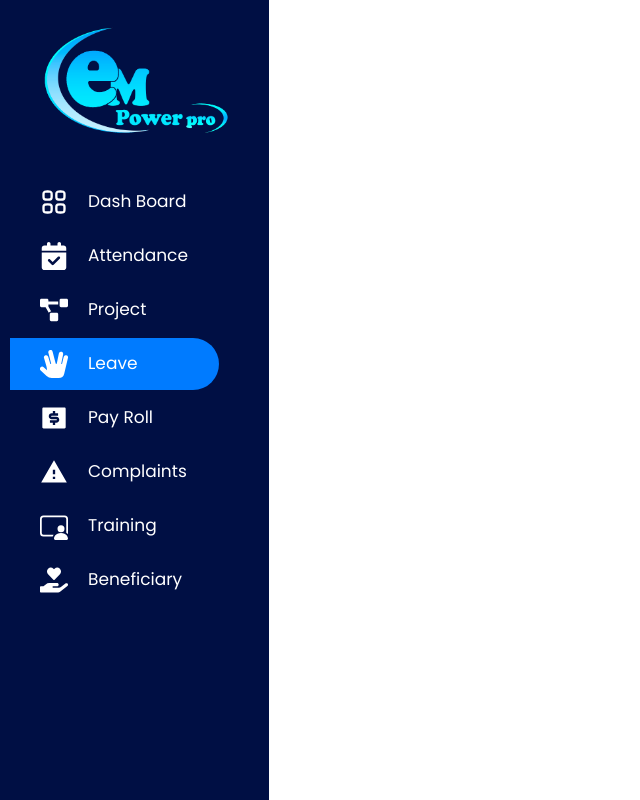
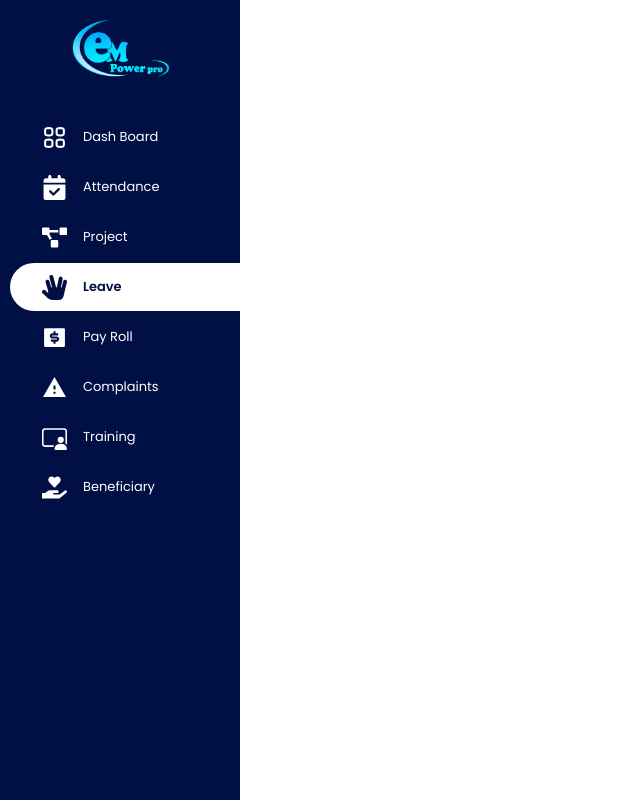
Before and after one commit to Samaralagan/EmPowerPro, a React (Create React App) app: page /Leave in a window 1280 px wide. Shown: the whole page, without its empty margins (0-640 px from the left). Built offline with nearby package versions, Linux system fonts and the light colour scheme.

Commit message:
Started the attendance page and do some changes to the sidebar and topbar

```diff
--- a/src/App.js
+++ b/src/App.js
@@ -9,6 +9,7 @@ import LoginPage from './pages/LoginPage.jsx';
 import SideBar from './components/common/SideBar.jsx';
 import { BrowserRouter as Router, Routes, Route } from 'react-router-dom';
 import TrainingPage from './pages/TrainingPage.jsx';
+import AttendancePage from './pages/AttendancePage.jsx';
 
 function App() {
   return (
@@ -19,7 +20,7 @@ function App() {
               <Route path="/" element={<HomePage/>} />
               <Route path="/Login" element={<LoginPage/>} />
               <Route path="/Dash Board" element={<SideBar />} />
-              <Route path="/Attendance" element={<SideBar />} />
+              <Route path="/Attendance" element={<AttendancePage />} />
               <Route path="/Project" element={<SideBar />} />
               <Route path="/Leave" element={<SideBar />} />
               <Route path="/Pay Roll" element={<SideBar />} />
--- /dev/null
+++ b/src/components/AttendanceComponent/Attendance.css
@@ -0,0 +1,22 @@
+:root{
+    --Main-color:#000F44;
+    --Sub-color:#FFFFFF;
+    --available:#F37C98;
+    --approved:#9BF37C;
+    --rejected:#F39F7C;
+    --pending:#FFAC0A;
+    --approved-btn:#02C416;
+    --Light:#D9D9D9;
+    --Flex-heading:#FFBB00;
+    --1ST-COLOR: linear-gradient(to right, #000F44 0%, #00186B 72%, #0025AA 100%);
+  }
+
+  .attendance-body{
+    padding: 20px;
+    width: 79vw;
+    display: flex;
+    flex-direction: column;
+    margin-left: 15rem;
+    margin-top: -38rem;
+    padding: 1rem;
+  }
--- /dev/null
+++ b/src/components/AttendanceComponent/Attendance.jsx
@@ -0,0 +1,15 @@
+import React from 'react'
+import './Attendance.css'
+import Header from '../layout/Header'
+
+function Attendance() {
+  return (
+    <div className='attendance-body'>
+        <Header/>
+        <hr />
+
+    </div>
+  )
+}
+
+export default Attendance
--- a/src/components/common/SideBar.css
+++ b/src/components/common/SideBar.css
@@ -11,54 +11,65 @@
   --1ST-COLOR: linear-gradient(to right, #000F44 0%, #00186B 72%, #0025AA 100%);
 }
 .side-bar{
-    width: 21vw;
+  width: 15rem;
   height: 100vh;
   background-color: var(--Main-color);
   color: var(--Sub-color);
   overflow: hidden;
+
 }
 .side-bar-logo{
   display: flex;
   justify-content: center;
-    margin-top: 20px;
+  margin-top: 1rem;
+  /* margin-right: 5rem; */
 }
 .side-bar-logo img{
-    height: 120px;
+  height: 4rem;
 }
 .side-bar-links{
   display: flex;
   flex-direction: column;
-    /* margin-left: 30px; */
-    margin-top: 35px;
+  margin-top: 2rem;
   width: 100%;
+
 }
 .side-bar-link{
   display: flex;
   align-items: center;
   margin: 1px 10px ;
-    height: 52px;
-    padding-left: 30px;
-    margin-right: 50px;
-    border-radius: 0 30px 30px 0;
+  height: 3rem;
+  padding-left: 2rem;
+  margin-right: 0rem;
+  border-radius:  40px 0px 0px 40px;
+
+
+
 }
 .side-bar-link:hover{
   background-color: var(--Sub-color);
   color: var(--Main-color);
   cursor: pointer;
+  background-color: rgb(223, 223, 223);
+  font-weight: 600;
+  transition: 0.3s ease;
+
 }
+
 .side-bar-link-icon{
-   font-size: 28px;
-   margin-right: 20px;
+ font-size: 25px;
+ margin-right: 1rem;
 }
 .side-bar-link-text{
-  font-size: 17px;
+font-size: 13px;
 margin: 0;
 }
 .side-bar-link.active {
-    background-color: #007bff; /* Highlight color for the active link */
-    color: #fff; /* Text color for the active link */
+  background-color: white; /* Highlight color for the active link */
+  color:var(--Main-color); /* Text color for the active link */
+  font-weight: 600;
 }
 
 .side-bar-link.active .side-bar-link-icon {
-    color: #fff; /* Icon color for the active link */
+  color: var(--Main-color); /* Icon color for the active link */
 }
--- a/src/components/layout/Header.css
+++ b/src/components/layout/Header.css
@@ -28,15 +28,33 @@
   align-items: center;
   padding: 11px;
 }
+
+.header-content h2{
+  font-size: 13px;
+  margin: 0;
+  color: var(--Main-color);
+}
  .header-profile{
   margin-left: 55vw;
-    font-size: 23px;
+  font-size: 20px;
+
 }
 .header-content div img{
   height:6vh;
   border-radius: 30px;
   margin-right: 10px;
 }
-  .header-content h2{
-    margin: 0;
+
+
+.profile-pic{
+  margin-left:80px;
+
 }
+
+.header-hr{
+  color: #D9D9D9;
+  height: 50px;
+}
+.notify-icon{
+  color: var(--Main-color);
+}
--- a/src/components/layout/Header.jsx
+++ b/src/components/layout/Header.jsx
@@ -1,7 +1,7 @@
 import React from 'react'
 import './Header.css'
 import { FaBell } from "react-icons/fa";
-import img from '../../assets/images/profile.jpeg'
+import img from '../../assets/images/profile-pro.jpg'
 
 
 const Header = () => {
@@ -10,10 +10,11 @@ const Header = () => {
         <div className='header-content'>
             <h2>Hi , Raguram</h2>
             <div className='header-profile'>
-              <img src={img} alt="" />
-              <FaBell />
+              <img src={img} alt="" className='profile-pic' />
+              <FaBell className='notify-icon'/>
             </div>
         </div>
+
     </div>
   )
 }
--- /dev/null
+++ b/src/pages/AttendancePage.jsx
@@ -0,0 +1,14 @@
+import React from 'react'
+import SideBar from '../components/common/SideBar'
+import Attendance from '../components/AttendanceComponent/Attendance'
+
+function AttendancePage() {
+  return (
+    <div>
+       <SideBar/>
+       <Attendance/>
+    </div>
+  )
+}
+
+export default AttendancePage
```
Also changed, not shown: src/assets/images/profile-pro.jpg (added), 1 other file (tests, documents, lock files or other folders). Lines whose indentation alone changed are shown as unchanged.
